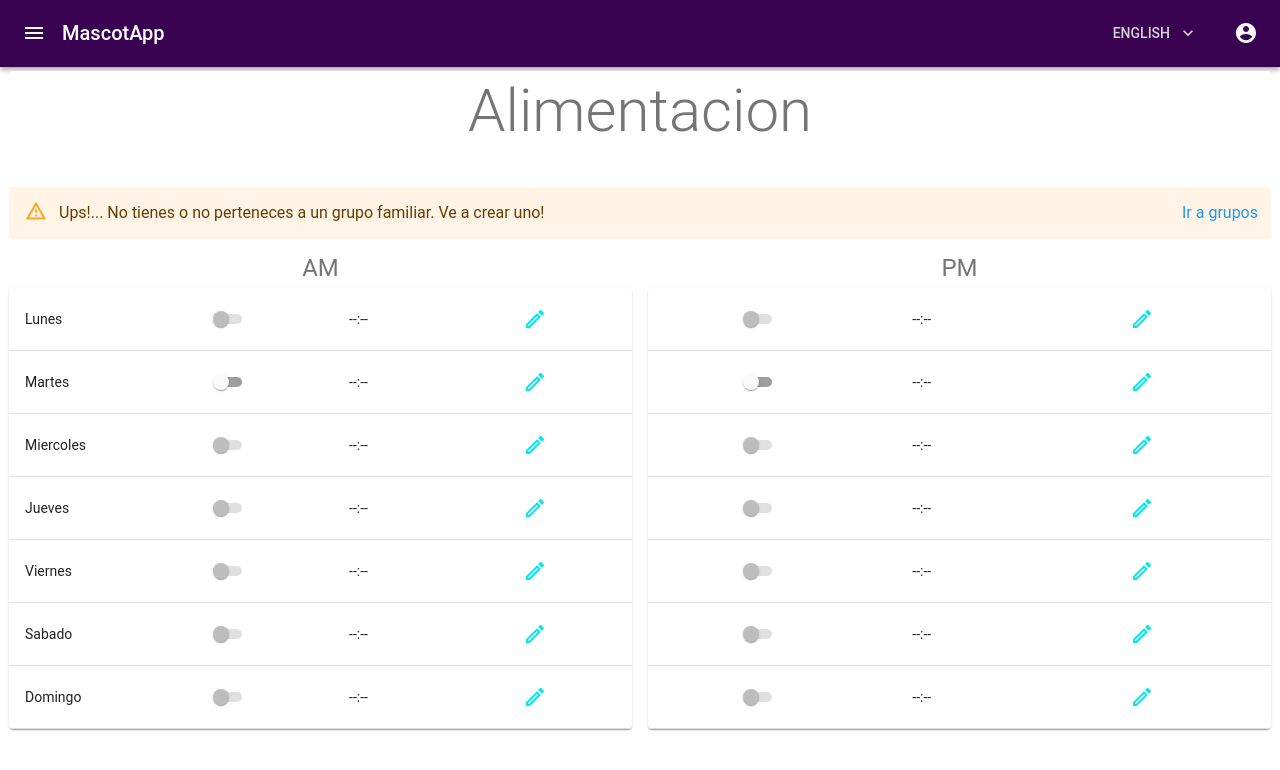
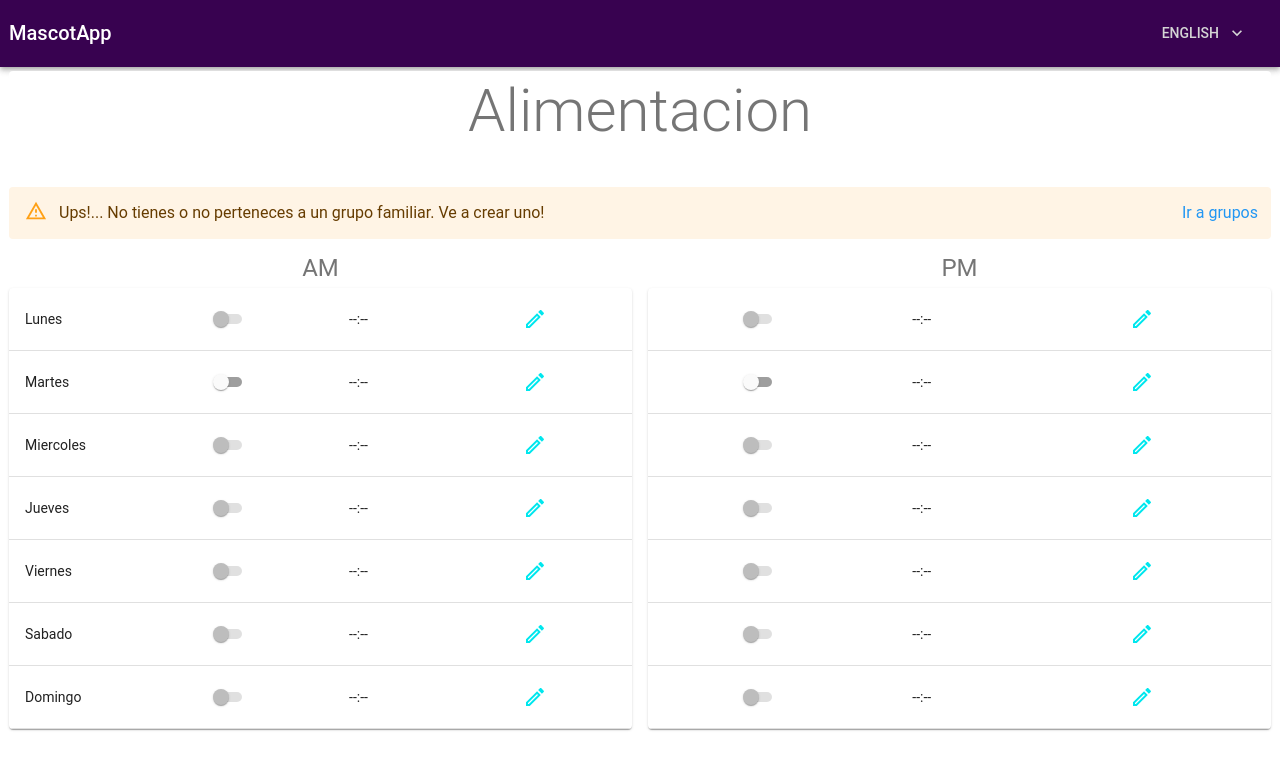
Before and after one commit to pliplox/mascot-web, a React (Create React App) app: page /alimentar in a window 1280 px wide. Shown: the top 770 px of the page. Built offline with nearby package versions, Linux system fonts and the light colour scheme; sample sign-in values are in the browser's storage; a web font is replaced by a local one.

Commit message:
navbar icons visible when isn't sign in

```diff
--- a/src/components/shared/navbar/Navbar.js
+++ b/src/components/shared/navbar/Navbar.js
@@ -1,45 +1,40 @@
 /*React */
-import React, { useState } from "react";
+import React, { useState, Fragment } from 'react';
 /*Component */
-import { Sidebar } from "../sidebar";
-import { ProfileMenu } from "../navbar";
+import { Sidebar } from '../sidebar';
+import { ProfileMenu } from '../navbar';
 /*Material UI */
-import {
-  makeStyles,
-  AppBar,
-  Toolbar,
-  IconButton,
-  Typography,
-} from "@material-ui/core/";
-import MenuIcon from "@material-ui/icons/Menu";
-import AccountCircle from "@material-ui/icons/AccountCircle";
+import { makeStyles, AppBar, Toolbar, IconButton, Typography } from '@material-ui/core/';
+import MenuIcon from '@material-ui/icons/Menu';
+import AccountCircle from '@material-ui/icons/AccountCircle';
 import LanguageSelector from './language-selector';
+import isSignedIn from '../../../utils/isSignedIn';
 
-const useStyles = makeStyles((theme) => ({
+const useStyles = makeStyles(theme => ({
   grow: {
-    flexGrow: 1,
+    flexGrow: 1
   },
   menuButton: {
     marginRight: theme.spacing(2),
-    marginLeft: theme.spacing(1),
+    marginLeft: theme.spacing(1)
   },
   accountMenu: {
-    marginRight: theme.spacing(1),
+    marginRight: theme.spacing(1)
   },
   title: {
-    display: "none",
-    [theme.breakpoints.up("sm")]: {
-      display: "block",
-    },
+    display: 'none',
+    [theme.breakpoints.up('sm')]: {
+      display: 'block'
+    }
   },
   titleSidebar: {
-    color: "white",
-    fontWeight: "bold",
-    paddingTop: 10,
+    color: 'white',
+    fontWeight: 'bold',
+    paddingTop: 10
   },
   toolbar: {
-    backgroundColor: theme.palette.primary.dark,
-  },
+    backgroundColor: theme.palette.primary.dark
+  }
 }));
 
 const Navbar = ({ children }) => {
@@ -47,13 +42,13 @@ const Navbar = ({ children }) => {
   const [openDrawer, setOpenDrawer] = useState(false);
   const [anchorEl, setAnchorEl] = useState(null);
 
-  const tokenId = localStorage.getItem("tokenId");
+  const tokenId = localStorage.getItem('tokenId');
 
-  const handleProfileMenuOpen = (event) => {
+  const handleProfileMenuOpen = event => {
     setAnchorEl(event.currentTarget);
   };
 
-  const handleProfileMenuClose = (param) => {
+  const handleProfileMenuClose = param => {
     setAnchorEl(param);
   };
 
@@ -61,7 +56,7 @@ const Navbar = ({ children }) => {
     setOpenDrawer(!openDrawer);
   };
 
-  const handleDrawerClose = (param) => {
+  const handleDrawerClose = param => {
     setOpenDrawer(param);
   };
 
@@ -69,6 +64,7 @@ const Navbar = ({ children }) => {
     <div className={classes.grow}>
       <AppBar position="static">
         <Toolbar className={classes.toolbar}>
+          {!isSignedIn ? (
             <IconButton
               data-testid="drawer"
               edge="start"
@@ -79,11 +75,13 @@ const Navbar = ({ children }) => {
             >
               <MenuIcon />
             </IconButton>
+          ) : null}
           <Typography className={classes.title} variant="h6" noWrap>
             MascotApp
           </Typography>
           <div className={classes.grow} />
           <LanguageSelector />
+          {!isSignedIn ? (
             <div>
               <IconButton
                 data-testid="icon-profile"
@@ -98,19 +96,12 @@ const Navbar = ({ children }) => {
                 <AccountCircle />
               </IconButton>
             </div>
-          <ProfileMenu
-            handleProfileMenuClose={handleProfileMenuClose}
-            anchorEl={anchorEl}
-          />
+          ) : null}
+          <ProfileMenu handleProfileMenuClose={handleProfileMenuClose} anchorEl={anchorEl} />
         </Toolbar>
       </AppBar>
       {children}
-      {tokenId && (
-        <Sidebar
-          handleDrawerClose={handleDrawerClose}
-          openDrawer={openDrawer}
-        />
-      )}
+      {tokenId && <Sidebar handleDrawerClose={handleDrawerClose} openDrawer={openDrawer} />}
     </div>
   );
 };
```
Also changed, not shown: 1 other file (tests, documents, lock files or other folders). Lines whose indentation alone changed are shown as unchanged.
